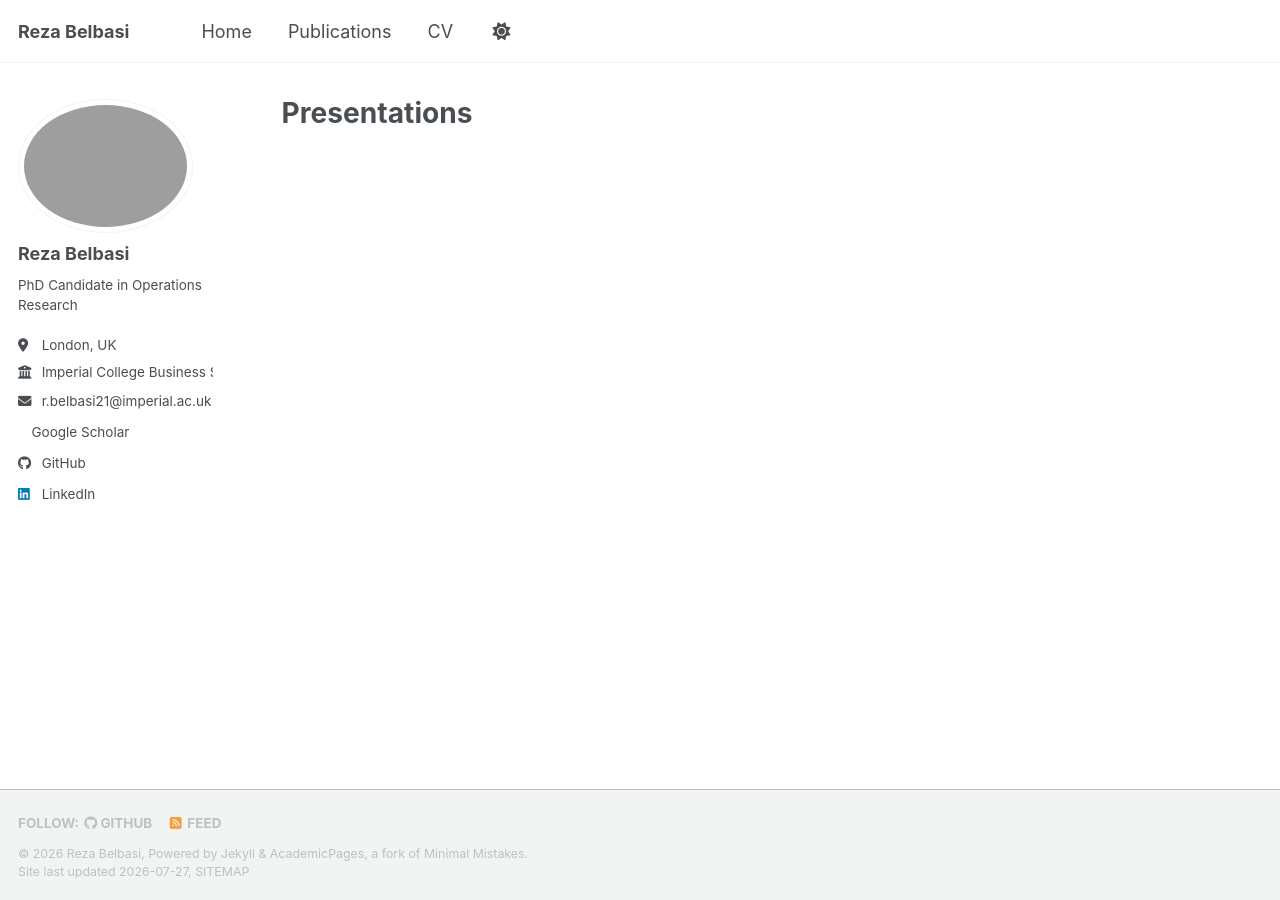
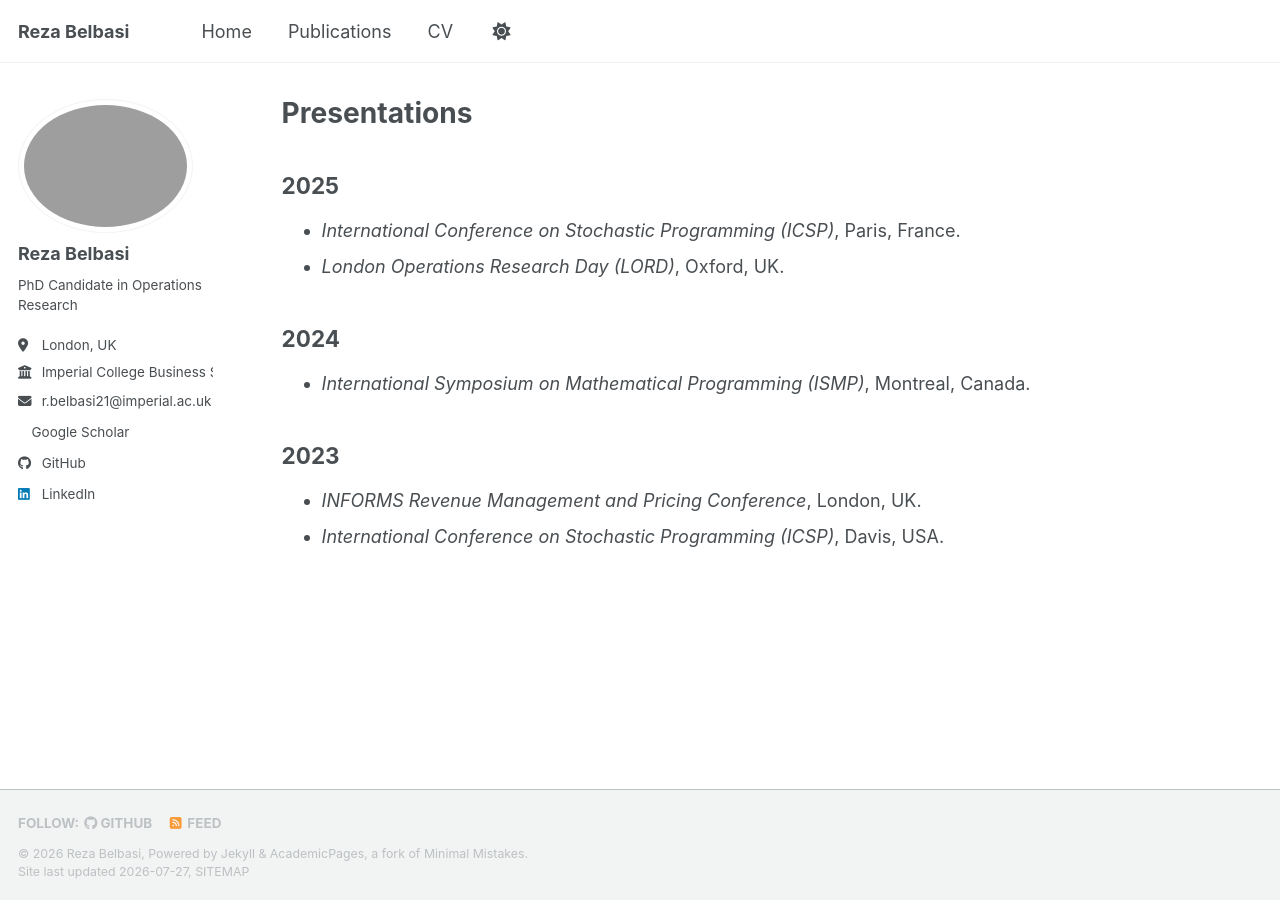
Before and after one commit to rezabelbasi/rezabelbasi.github.io, a Jekyll site: the page built from _pages/talks.html, in a window 1280 px wide. Built offline with Jekyll 4.4.1, drawn with Linux system fonts in a browser that asks for light colours; a style sheet for code colours, icons or effects is not loaded.

Commit message:
Update talks page with future presentations
Added upcoming talks for 2023, 2024, and 2025.

```diff
--- a/_pages/talks.html
+++ b/_pages/talks.html
@@ -5,6 +5,22 @@ permalink: /presentations/
 author_profile: true
 ---
 
-{% for post in site.talks reversed %}
-  {% include archive-single-talk.html %}
-{% endfor %}
+<h2>2025</h2>
+
+<ul>
+  <li><em>International Conference on Stochastic Programming (ICSP)</em>, Paris, France.</li>
+  <li><em>London Operations Research Day (LORD)</em>, Oxford, UK.</li>
+</ul>
+
+<h2>2024</h2>
+
+<ul>
+  <li><em>International Symposium on Mathematical Programming (ISMP)</em>, Montreal, Canada.</li>
+</ul>
+
+<h2>2023</h2>
+
+<ul>
+  <li><em>INFORMS Revenue Management and Pricing Conference</em>, London, UK.</li>
+  <li><em>International Conference on Stochastic Programming (ICSP)</em>, Davis, USA.</li>
+</ul>
```
